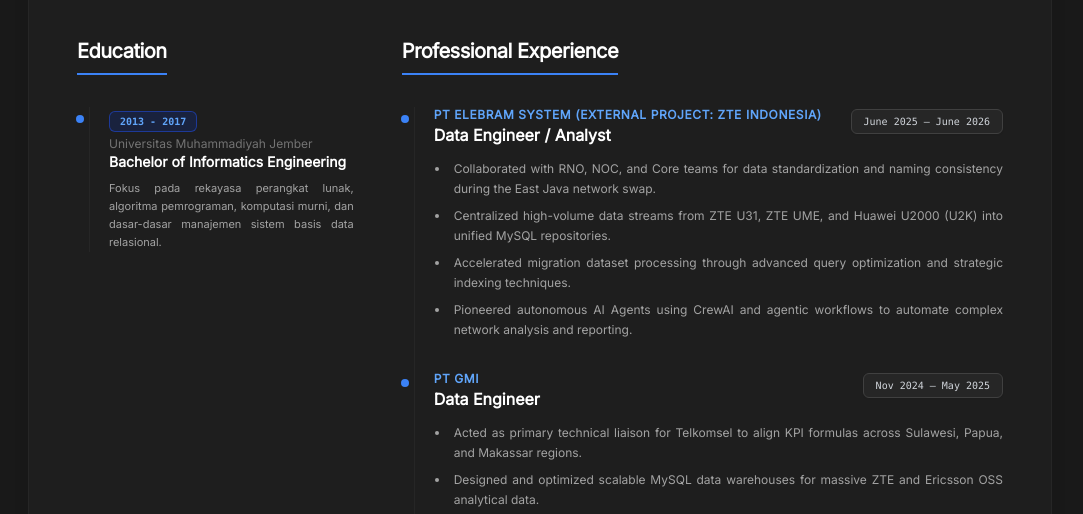
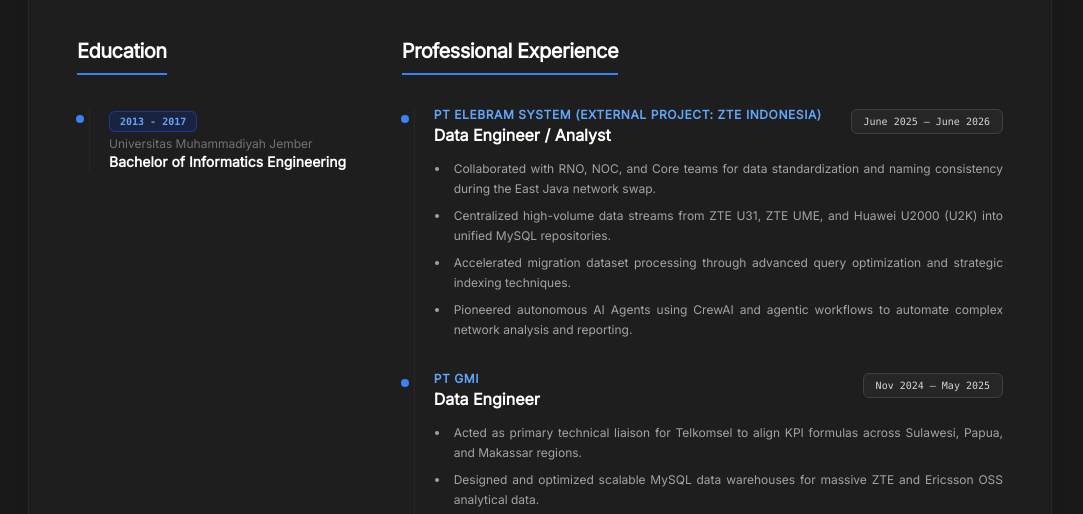
Before and after one commit to fikriiNaufal/hwJPNvOK, a plain HTML site: page resume.html in a window 1280 px wide. Shown: the part 265-779 px from the top of the page, without its empty margins (100-1183 px from the left). Drawn offline with nearby package versions, Linux system fonts and the light colour scheme.

Commit message:
Update resume.html

```diff
--- a/resume.html
+++ b/resume.html
@@ -61,7 +61,7 @@
                             <span class="text-xs text-neutral-500 block">Universitas Muhammadiyah Jember</span>
                             <h3 class="text-white text-sm font-bold">Bachelor of Informatics Engineering</h3>
                         </div>
-                        <p class="text-neutral-400 text-[11px] leading-relaxed text-justify mt-2">Fokus pada rekayasa perangkat lunak, algoritma pemrograman, komputasi murni, dan dasar-dasar manajemen sistem basis data relasional.</p>
+                        <p class="text-neutral-400 text-[11px] leading-relaxed text-justify mt-2"></p>
                     </div>
                 </div>
             </div>
```
